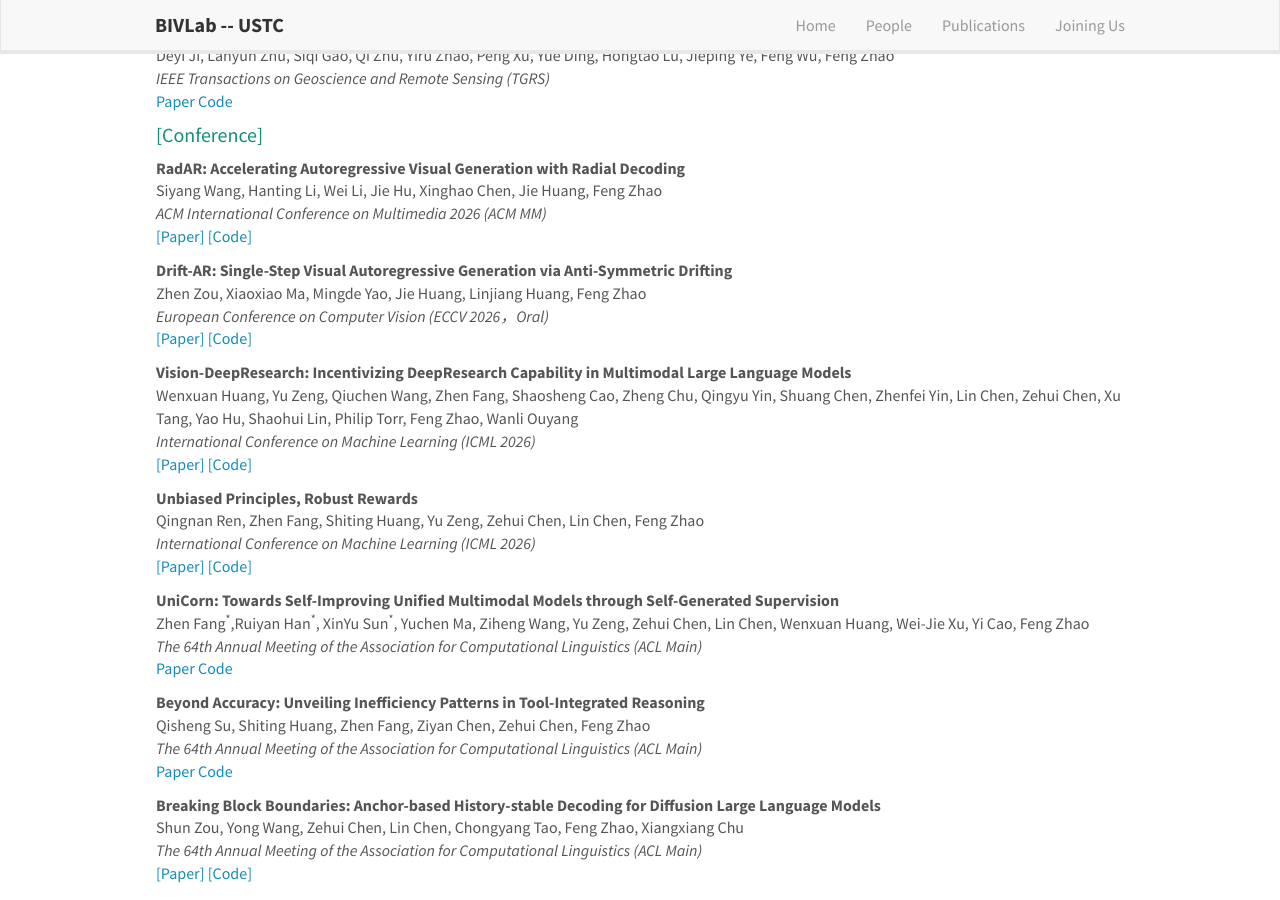
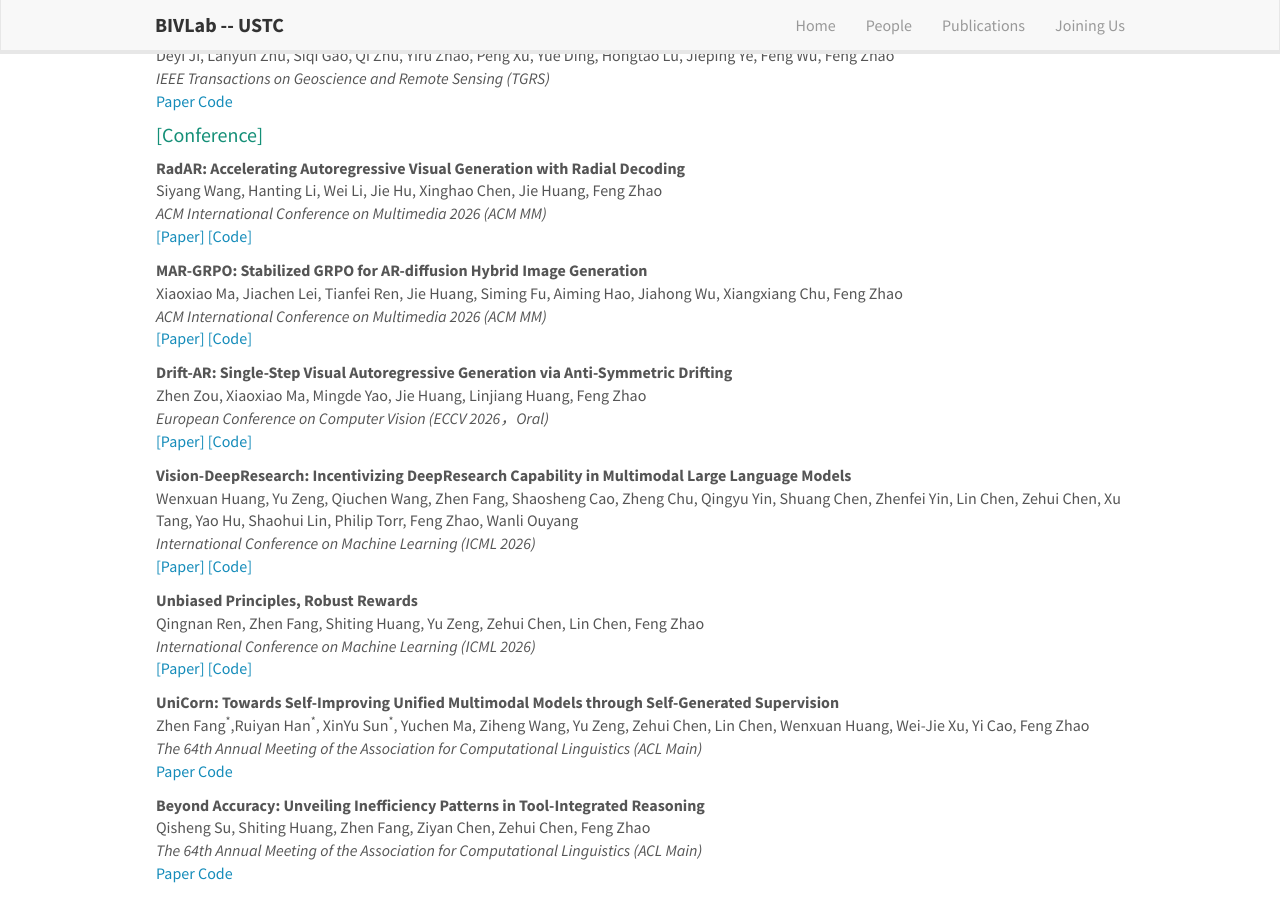
Before and after one commit to bivlab123/bivlab123.github.io, a Jekyll site: the page built from _pages/publications.md, in a window 1280 px wide and 900 px high, scrolled down 546 px. Built offline with Jekyll 4.4.1, drawn with Linux system fonts in a browser that asks for light colours; nearby versions of some CDN libraries.

Commit message:
Update publist_2026.yml

```diff
--- a/_data/publist_2026.yml
+++ b/_data/publist_2026.yml
@@ -3,6 +3,17 @@
   venue: "ACM International Conference on Multimedia 2026 (ACM MM)"
   link:
     url:
+    display: \[Paper\]
+  code:
+    url:
+    display: \[Code\]
+  highlight: 0
+  year: 2026
+- title: "MAR-GRPO: Stabilized GRPO for AR-diffusion Hybrid Image Generation"
+  authors: Xiaoxiao Ma, Jiachen Lei, Tianfei Ren, Jie Huang, Siming Fu, Aiming Hao, Jiahong Wu, Xiangxiang Chu, Feng Zhao
+  venue: "ACM International Conference on Multimedia 2026 (ACM MM)"
+  link:
+    url: https://doi.org/10.1145/3767308.3835275
     display: \[Paper\]
   code:
     url:
```
